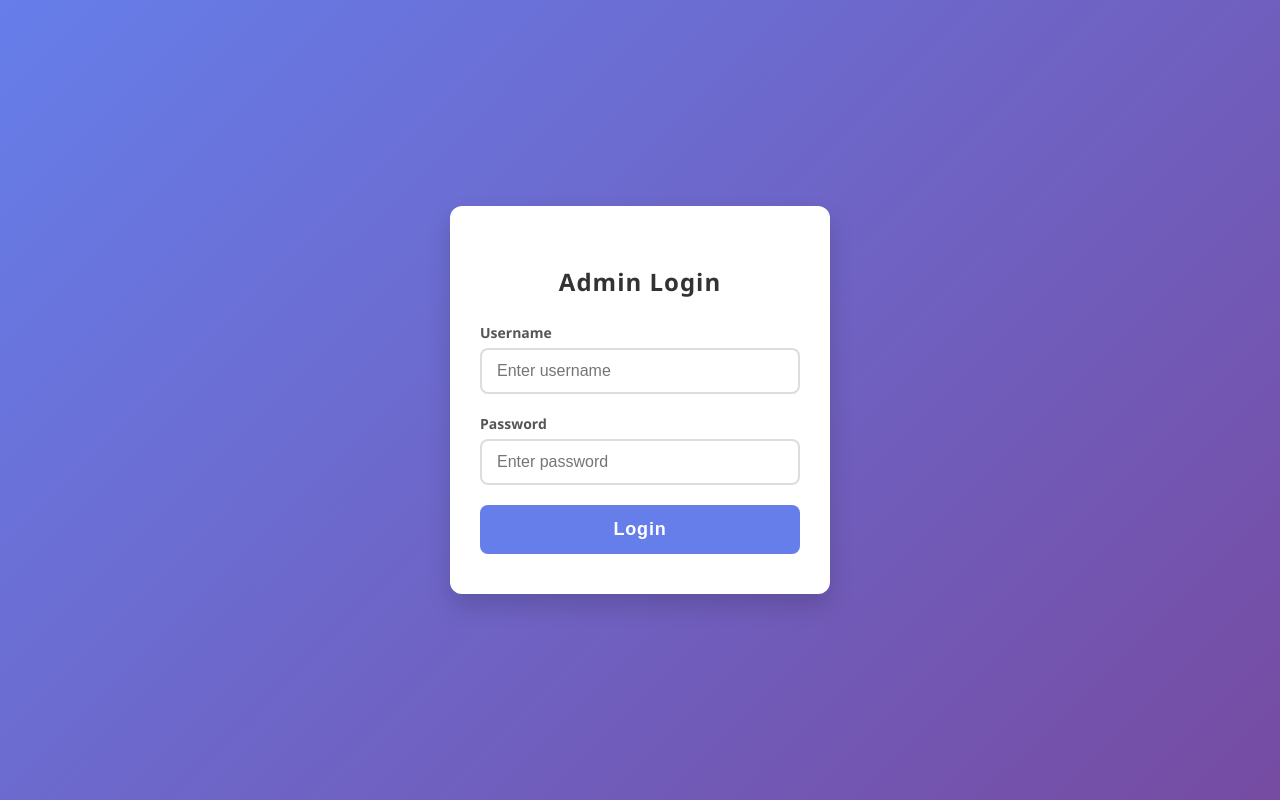
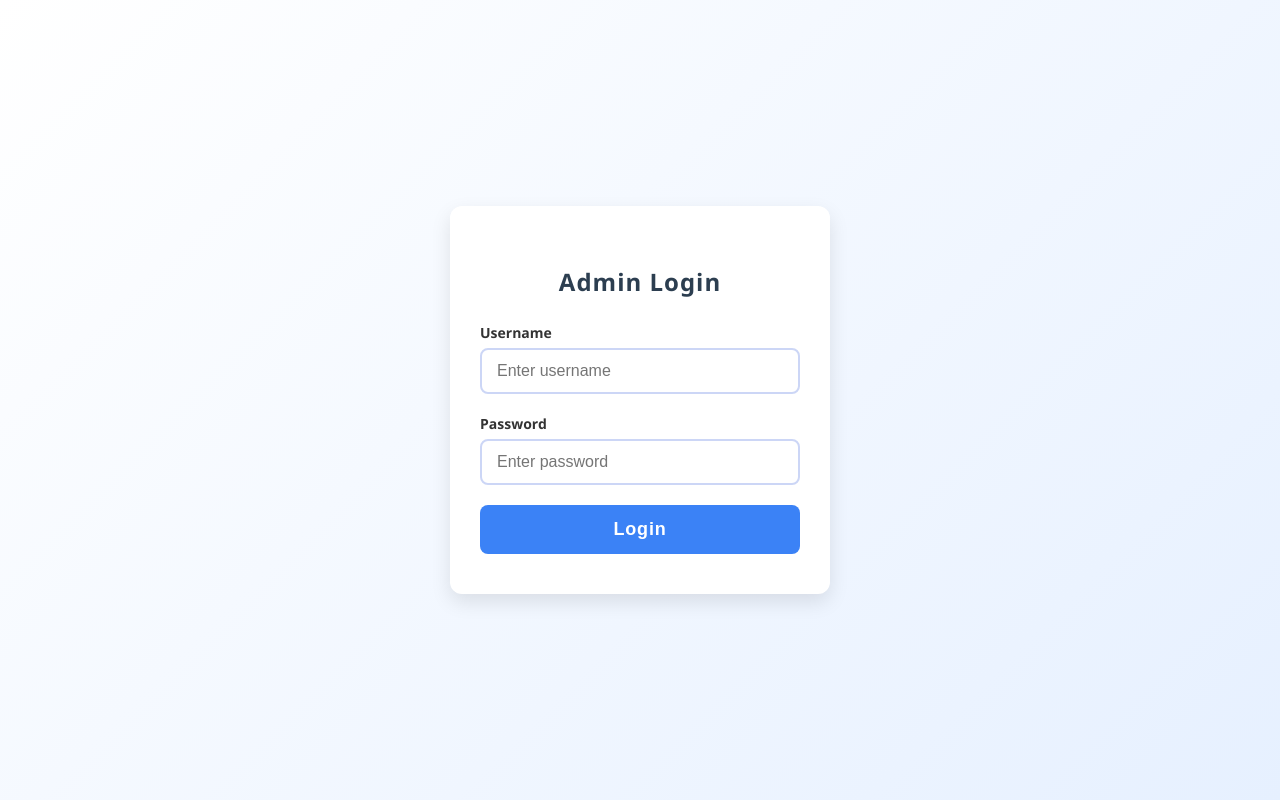
Before and after one commit to yash-s29/traffic-ticket-system, a PHP site: page /login.php in a window 1280 px wide. Run offline with PHP 8.4, Linux system fonts and the light colour scheme.

Commit message:
Update login.php

```diff
--- a/login.php
+++ b/login.php
@@ -12,8 +12,8 @@ if ($_SERVER["REQUEST_METHOD"] === "POST") {
     $result = $conn->query($sql);
 
     if ($result->num_rows === 1) {
-        $_SESSION["admin"] = $username;  // Save session
-        header("Location: dashboard.php");  // Redirect to dashboard
+        $_SESSION["admin"] = $username;
+        header("Location: dashboard.php");
         exit();
     } else {
         $error = "Invalid username or password.";
@@ -33,7 +33,7 @@ if ($_SERVER["REQUEST_METHOD"] === "POST") {
     }
     body {
         font-family: 'Segoe UI', Tahoma, Geneva, Verdana, sans-serif;
-        background: linear-gradient(135deg, #667eea, #764ba2);
+        background: linear-gradient(135deg, #ffffff, #e6f0ff);
         height: 100vh;
         margin: 0;
         display: flex;
@@ -45,7 +45,7 @@ if ($_SERVER["REQUEST_METHOD"] === "POST") {
         background: #fff;
         padding: 40px 30px;
         border-radius: 12px;
-        box-shadow: 0 12px 24px rgba(0, 0, 0, 0.15);
+        box-shadow: 0 8px 20px rgba(0, 0, 0, 0.1);
         width: 100%;
         max-width: 380px;
         text-align: center;
@@ -58,7 +58,7 @@ if ($_SERVER["REQUEST_METHOD"] === "POST") {
     h2 {
         margin-bottom: 25px;
         font-weight: 700;
-        color: #333;
+        color: #2c3e50;
         letter-spacing: 1px;
     }
     form label {
@@ -66,7 +66,7 @@ if ($_SERVER["REQUEST_METHOD"] === "POST") {
         text-align: left;
         margin-bottom: 6px;
         font-weight: 600;
-        color: #555;
+        color: #333;
         font-size: 14px;
     }
     input[type="text"],
@@ -74,21 +74,21 @@ if ($_SERVER["REQUEST_METHOD"] === "POST") {
         width: 100%;
         padding: 12px 15px;
         margin-bottom: 20px;
-        border: 2px solid #ddd;
+        border: 2px solid #ccd6f6;
         border-radius: 8px;
         font-size: 16px;
-        transition: border-color 0.3s ease;
+        transition: border-color 0.3s ease, box-shadow 0.3s ease;
     }
     input[type="text"]:focus,
     input[type="password"]:focus {
-        border-color: #667eea;
+        border-color: #3b82f6;
         outline: none;
-        box-shadow: 0 0 8px rgba(102, 126, 234, 0.4);
+        box-shadow: 0 0 8px rgba(59, 130, 246, 0.4); /* blue glow */
     }
     button {
         width: 100%;
         padding: 14px;
-        background-color: #667eea;
+        background-color: #3b82f6;
         border: none;
         border-radius: 8px;
         color: white;
@@ -99,7 +99,7 @@ if ($_SERVER["REQUEST_METHOD"] === "POST") {
         letter-spacing: 0.8px;
     }
     button:hover {
-        background-color: #5a67d8;
+        background-color: #2563eb;
     }
     .error {
         color: #e74c3c;
```
